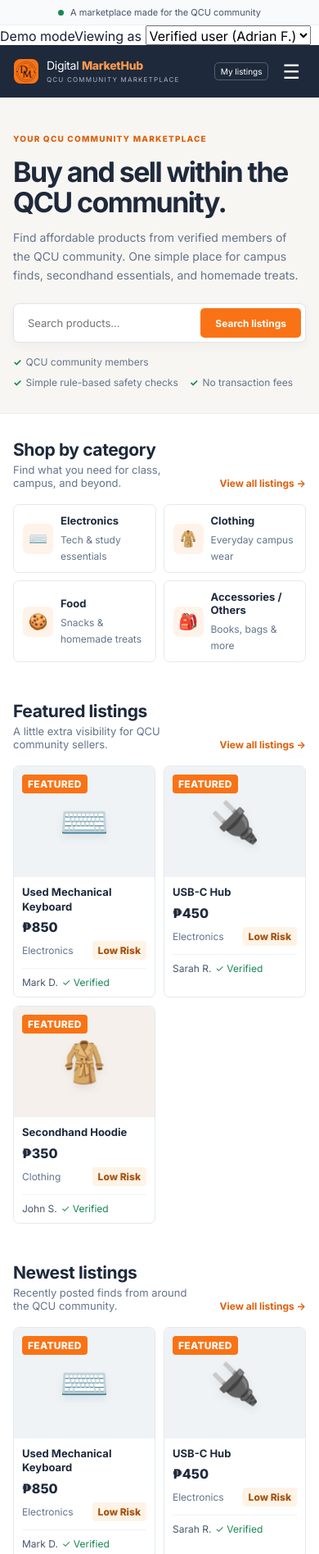
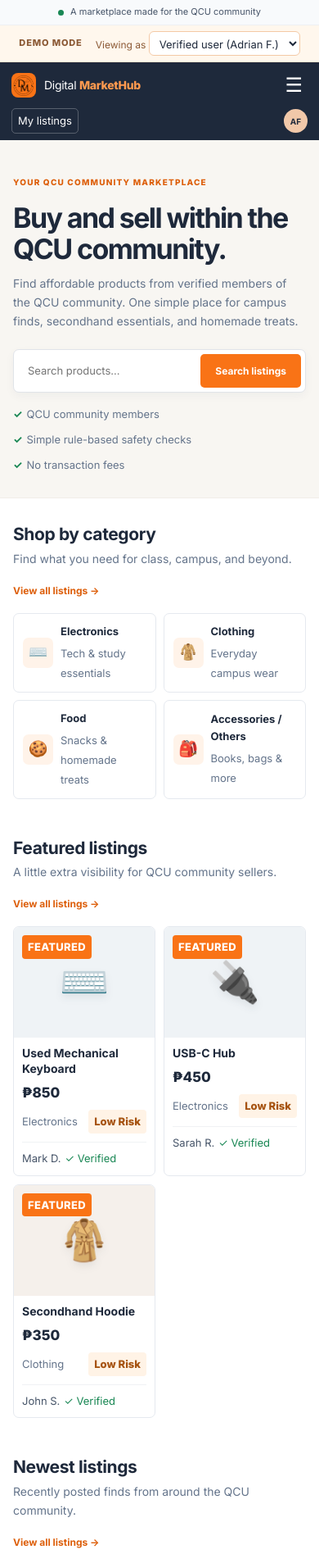
Before and after one commit to adri-git-hub/Digital-MarketHub, a plain HTML site: page index.html in a window 390 px wide. Shown: the top 1896 px of the page at 82% size. Drawn offline with Linux system fonts and the light colour scheme.

Commit message:
Update styles.css

```diff
--- a/styles.css
+++ b/styles.css
@@ -1723,7 +1723,7 @@ td .button-danger {
 .status-pill, .badge, .mini-verified, .rule-list, .stat-card span, .financial-grid span,
 .admin-panel-head p, .disclaimer, td, th, .footer-links a, .footer-links span, .footer-note,
 .footer-bottom, .message, .message time, .community-stat span, .community-card .subtle {
-  font-size: 12px !important;
+  font-size: 13px !important;
 }
 .field label, .filter-group label, .field input, .field select, .field textarea, .filter-group select,
 .filter-group input, .search-form input, .chat-compose input, .button-secondary, .button-danger,
@@ -1890,3 +1890,174 @@ textarea:focus-visible {
     flex-wrap: wrap;
   }
 }
+
+/* ---- Typography, spacing and overlap fixes ---- */
+body {
+  font-size: 15px;
+  line-height: 1.6;
+  -webkit-font-smoothing: antialiased;
+}
+h1, h2, h3 {
+  line-height: 1.25;
+  overflow-wrap: anywhere;
+}
+p {
+  line-height: 1.65;
+}
+.demo-bar {
+  display: flex;
+  flex-wrap: wrap;
+  justify-content: center;
+  align-items: center;
+  gap: 6px 16px;
+  padding: 7px 14px;
+  background: #fff7ed;
+  border-bottom: 1px solid #fde4cf;
+  color: #8c5a36;
+  font-size: 13px;
+}
+.demo-bar > span {
+  font-size: 11px;
+  font-weight: 800;
+  letter-spacing: 0.08em;
+  text-transform: uppercase;
+}
+.demo-bar select {
+  padding: 5px 8px;
+  border: 1px solid #f4c9a5;
+  border-radius: 6px;
+  background: white;
+  color: var(--navy);
+  font-size: 13px;
+}
+.demo-bar .reset-demo {
+  color: #8c5a36;
+  font-size: 12px;
+}
+.site-header {
+  height: auto;
+  min-height: 72px;
+  flex-wrap: wrap;
+  row-gap: 6px;
+  padding-top: 8px;
+  padding-bottom: 8px;
+}
+.main-nav {
+  height: auto;
+  align-self: stretch;
+}
+.main-nav a {
+  padding: 14px 2px;
+  font-size: 14px;
+}
+.header-actions {
+  flex-wrap: wrap;
+  justify-content: flex-end;
+  gap: 10px 16px;
+}
+.verify-link {
+  font-size: 13px;
+}
+.back-link {
+  display: inline-flex;
+  align-items: center;
+  gap: 6px;
+  padding: 6px 13px;
+  margin-bottom: 14px;
+  border: 1px solid #f4c9a5;
+  border-radius: 999px;
+  background: #fff7f0;
+  font-size: 13px;
+}
+.back-link:hover {
+  background: #ffe9d6;
+  text-decoration: none;
+}
+.page-top h1 {
+  font-size: 30px;
+}
+.page-top p,
+.section-heading p {
+  font-size: 14px;
+}
+.product-body h3 {
+  font-size: 14px;
+}
+.product-price {
+  font-size: 17px;
+}
+.product-meta,
+.seller-line,
+.seller-stats,
+.button-row,
+.form-actions,
+.section-heading,
+.admin-panel-head,
+.risk-card h3 {
+  flex-wrap: wrap;
+}
+.product-meta,
+.seller-stats {
+  gap: 6px 12px;
+}
+.product-body,
+.my-listing > div {
+  min-width: 0;
+}
+.product-body h3,
+.product-body h3 a,
+.seller-card-top strong,
+.detail-info h1,
+.message {
+  overflow-wrap: anywhere;
+}
+.badge,
+.status-pill,
+.mini-verified,
+.text-link {
+  white-space: nowrap;
+}
+.button-primary,
+.button-secondary,
+.button-danger {
+  min-height: 40px;
+}
+@media (max-width: 700px) {
+  .site-header {
+    padding: 8px 14px;
+    gap: 8px;
+    justify-content: space-between;
+  }
+  .brand {
+    min-width: 0;
+  }
+  .brand small {
+    display: none;
+  }
+  .main-nav {
+    top: 100%;
+  }
+  .header-actions {
+    order: 4;
+    width: 100%;
+    margin: 0;
+    justify-content: space-between;
+  }
+  .avatar-link {
+    display: inline-flex !important;
+  }
+  .avatar-name {
+    display: none;
+  }
+  .demo-bar {
+    font-size: 12px;
+  }
+  .page-top h1 {
+    font-size: 25px;
+  }
+  .button-primary,
+  .button-secondary,
+  .button-danger {
+    min-height: 44px;
+  }
+}
```
